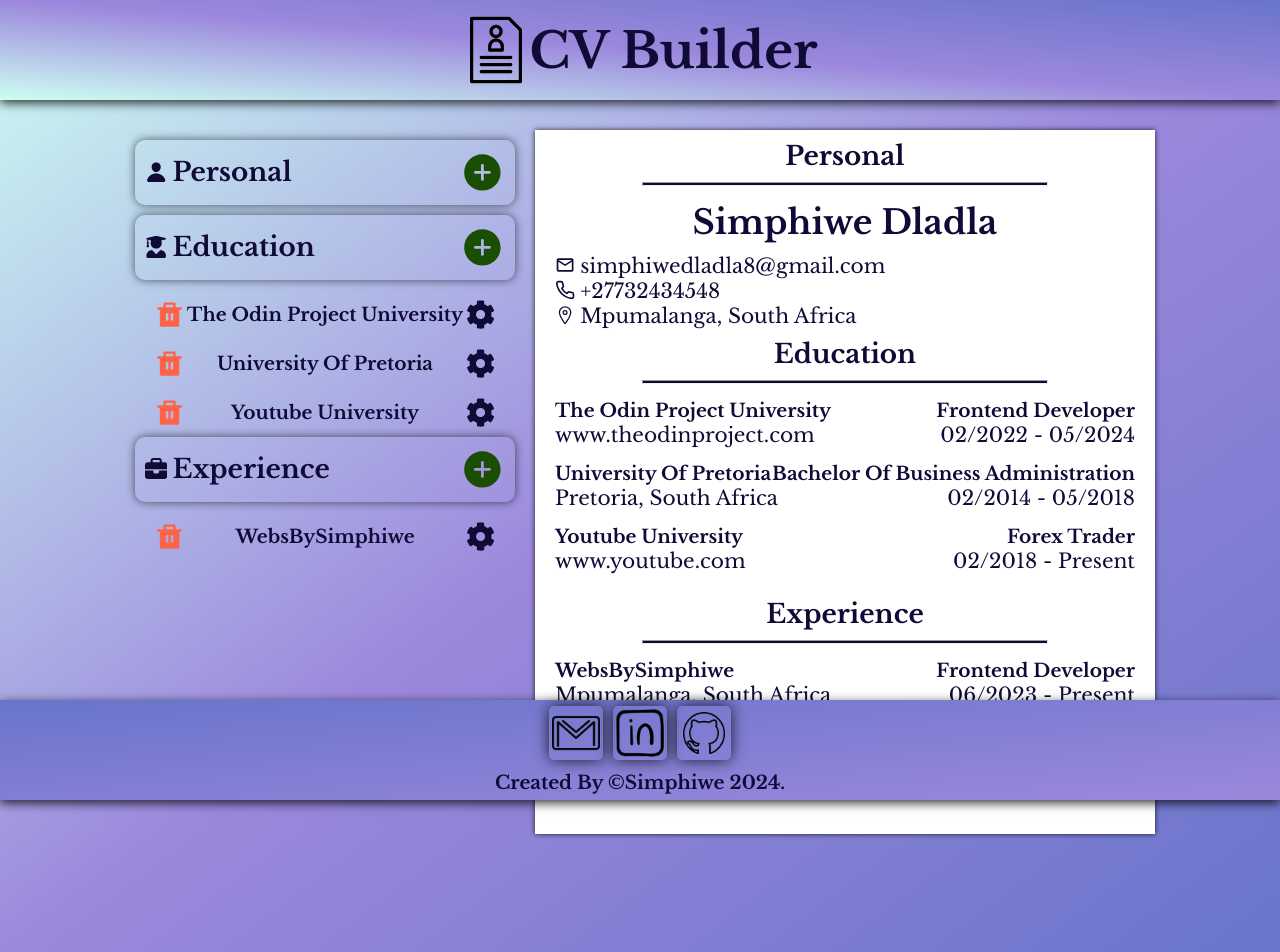
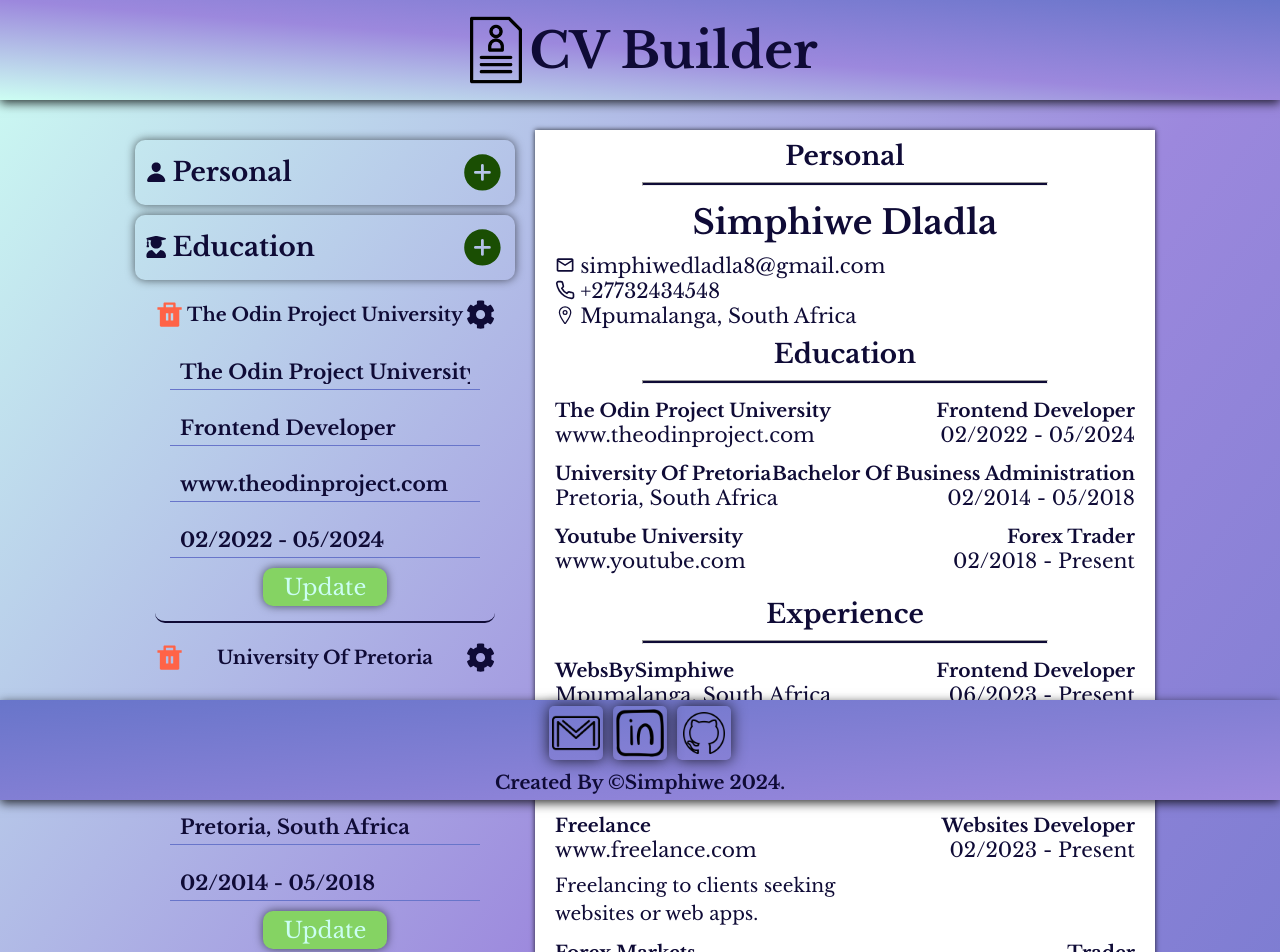
Before and after one commit to DeeBest/mrovaBizAdmin, a React (Vite) app: page / in a window 1280 px wide. Shown: the top 952 px of the page. Built offline with nearby package versions, Linux system fonts and the light colour scheme.

Commit message:
added styling to the update qualification button

```diff
--- a/src/components/CvForm.jsx
+++ b/src/components/CvForm.jsx
@@ -77,6 +77,8 @@
       <QualificationLists
         educationExperiences={props.educationExperiences}
         deleteEducationExperience={props.deleteEducationExperience}
+        setEducationExperiences={props.setEducationExperiences}
+        EditQualification={props.EditQualification}
       />
       <PracticalExperience
         experienceDetails={experienceDetails}
--- a/src/components/Main.jsx
+++ b/src/components/Main.jsx
@@ -45,6 +45,23 @@
       description:
         'Developing, building and maintaining cool websites and web applications.',
     },
+    {
+      id: uuidv4(),
+      companyName: 'Freelance',
+      position: 'Websites Developer',
+      companyLocation: 'www.freelance.com',
+      durationAtCompany: '02/2023 - Present',
+      description: 'Freelancing to clients seeking websites or web apps.',
+    },
+    {
+      id: uuidv4(),
+      companyName: 'Forex Markets',
+      position: 'Trader',
+      companyLocation: 'Metatrader',
+      durationAtCompany: '06/2018 - Present',
+      description:
+        'Trading stocks, trading foreign exchange currencies and volatility indexes.',
+    },
   ]);
 
   const addEducationExperiences = (experience) =>
@@ -67,6 +84,10 @@
     setPracticalExperiences(newList);
   };
 
+  const EditQualification = (id) => {
+    console.log(id);
+  };
+
   return (
     <main>
       <CvForm
@@ -78,6 +99,8 @@
         practicalExperiences={practicalExperiences}
         deleteEducationExperience={deleteEducationExperience}
         deletePracticalExperience={deletePracticalExperience}
+        setEducationExperiences={setEducationExperiences}
+        EditQualification={EditQualification}
       />
       <CvDisplay
         personalDetails={personalDetails}
--- a/src/components/QualificationLists.jsx
+++ b/src/components/QualificationLists.jsx
@@ -14,14 +14,45 @@
                 props.deleteEducationExperience(educationExperience.id)
               }
             />{' '}
-            {educationExperience.universityName} <FaCog className="icon" />
+            {educationExperience.universityName}{' '}
+            <FaCog
+              onClick={() => props.EditQualification(educationExperience.id)}
+              className="icon"
+            />
           </h5>
-          <form onSubmit={(e) => e.preventDefault()}>
-            {/* <input type="text" value={practicalExperience.companyName} /> */}
-            {/* <input type="text" value={practicalExperience.position} />
-            <input type="text" value={practicalExperience.durationAtCompany} />
-            <input type="text" value={practicalExperience.companyLocation} />
-            <input type="textarea" value={practicalExperience.description} /> */}
+          <form
+            className="edit-qualification-form active"
+            onSubmit={(e) => e.preventDefault()}
+          >
+            <input
+              type="text"
+              value={educationExperience.universityName}
+              onChange={(e) => {
+                console.log(e.value);
+              }}
+            />
+            <input
+              type="text"
+              value={educationExperience.qualification}
+              onChange={(e) => {
+                console.log(e.target.value);
+              }}
+            />
+            <input
+              type="text"
+              value={educationExperience.location}
+              onChange={(e) => {
+                console.log(e.target.value);
+              }}
+            />
+            <input
+              type="text"
+              value={educationExperience.duration}
+              onChange={(e) => {
+                console.log(e.target.value);
+              }}
+            />
+            <button className="update-qualification-btn">Update</button>
           </form>
         </div>
       ))}
--- a/src/index.css
+++ b/src/index.css
@@ -126,7 +126,8 @@
 textarea {
   resize: none;
 }
-.save-education-btn {
+.save-education-btn,
+.update-qualification-btn {
   align-self: center;
   width: 40%;
   padding: 5px 10px;
@@ -134,15 +135,16 @@
   border: none;
   outline: none;
   border-radius: 10px;
-  font-size: 1.3rem;
-  font-weight: 550;
+  font-size: 1rem;
+  font-weight: 400;
   color: #cbfef3;
   cursor: pointer;
   box-shadow: 0px 0px 10px rgba(0, 0, 0, 0.6);
   transition: transform 500ms ease-in-out, opacity 500ms ease-in-out,
     box-shadow 500ms ease-in-out;
 }
-.save-education-btn:hover {
+.save-education-btn:hover,
+.update-qualification-btn:hover {
   transform: scale(0.99);
   opacity: 0.9;
   box-shadow: none;
```
